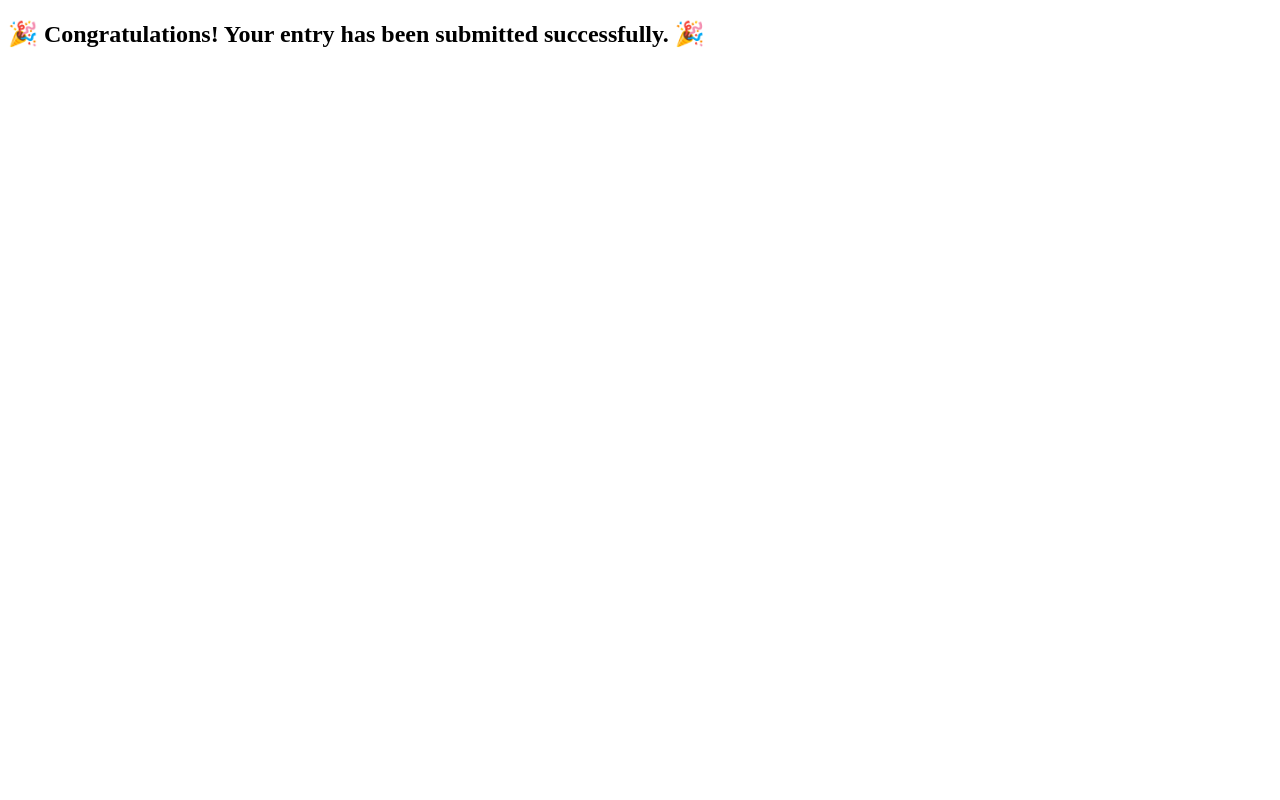
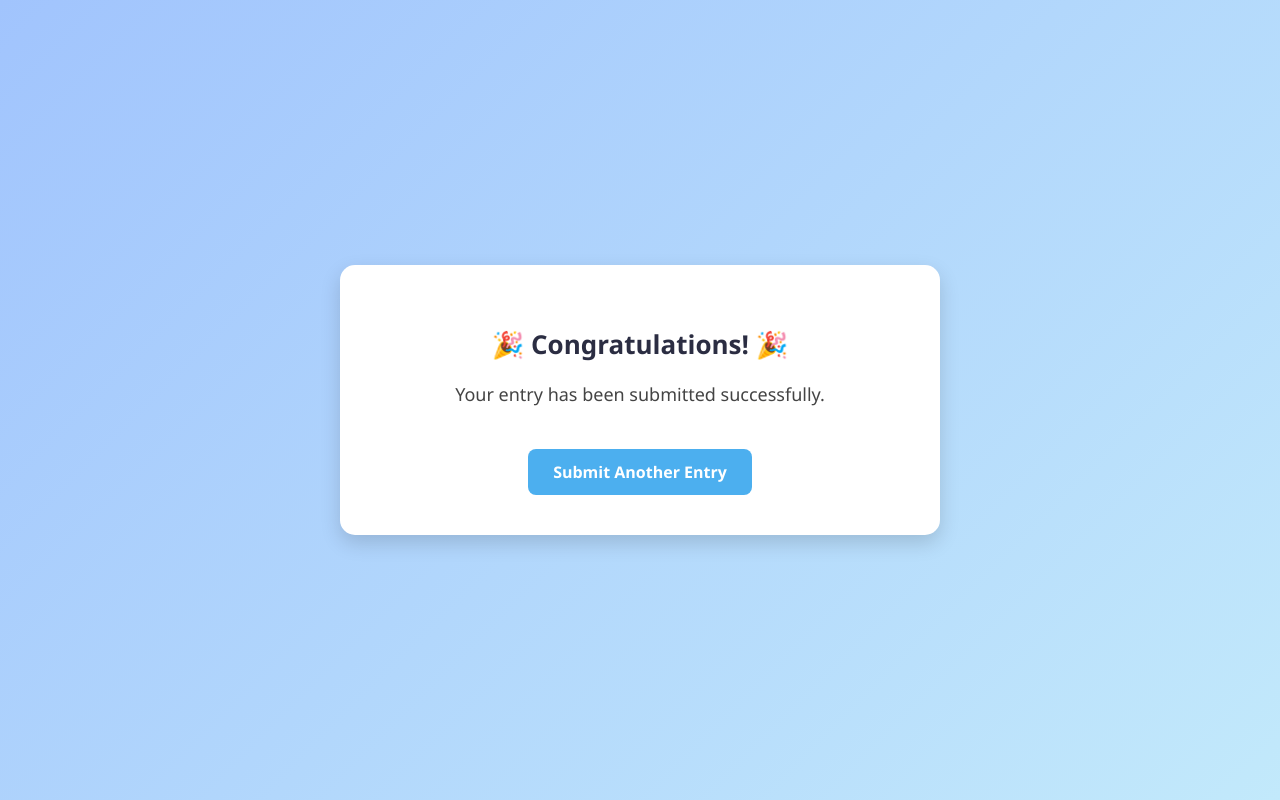
Before and after one commit to Encrypter1233/lucky-draw, a Flask app: template templates/submit.html in a window 1280 px wide. Run offline with Flask 3, Linux system fonts and the light colour scheme; the template is opened without the code that fills it, so the values that code supplies are empty; parts of the project's set-up code (start-up, migrations or seed data) failed here and were passed over.

Commit message:
Update submit.html

```diff
--- a/templates/submit.html
+++ b/templates/submit.html
@@ -1,10 +1,69 @@
 <!DOCTYPE html>
 <html lang="en">
 <head>
-    <meta charset="UTF-8">
-    <title>Congratulations!</title>
+  <meta charset="UTF-8">
+  <title>Congratulations!</title>
+  <style>
+    body {
+      margin: 0;
+      font-family: 'Segoe UI', Tahoma, Geneva, Verdana, sans-serif;
+      background: linear-gradient(135deg, #a1c4fd, #c2e9fb);
+      height: 100vh;
+      display: flex;
+      justify-content: center;
+      align-items: center;
+    }
+
+    .card {
+      background: #fff;
+      padding: 40px 50px;
+      border-radius: 15px;
+      box-shadow: 0 8px 20px rgba(0,0,0,0.15);
+      text-align: center;
+      max-width: 500px;
+      width: 90%;
+      animation: fadeIn 0.8s ease-in-out;
+    }
+
+    h2 {
+      color: #2b2d42;
+      font-size: 26px;
+      margin-bottom: 20px;
+    }
+
+    p {
+      font-size: 18px;
+      color: #444;
+    }
+
+    .btn {
+      display: inline-block;
+      margin-top: 25px;
+      background: #4cafef;
+      color: #fff;
+      padding: 12px 25px;
+      border-radius: 8px;
+      font-size: 16px;
+      font-weight: bold;
+      text-decoration: none;
+      transition: background 0.3s ease;
+    }
+
+    .btn:hover {
+      background: #1e88e5;
+    }
+
+    @keyframes fadeIn {
+      from { opacity: 0; transform: scale(0.9); }
+      to { opacity: 1; transform: scale(1); }
+    }
+  </style>
 </head>
 <body>
-    <h2>🎉 Congratulations! Your entry has been submitted successfully. 🎉</h2>
+  <div class="card">
+    <h2>🎉 Congratulations! 🎉</h2>
+    <p>Your entry has been submitted successfully.</p>
+    <a href="/" class="btn">Submit Another Entry</a>
+  </div>
 </body>
 </html>
```
